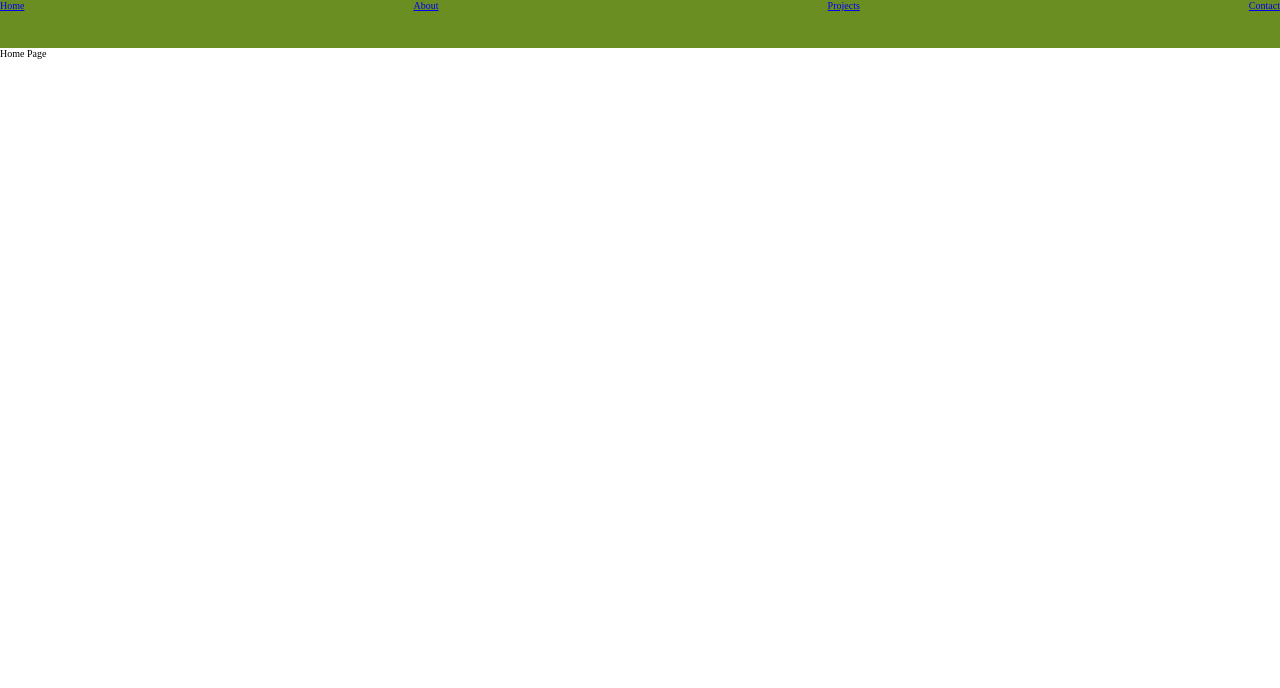
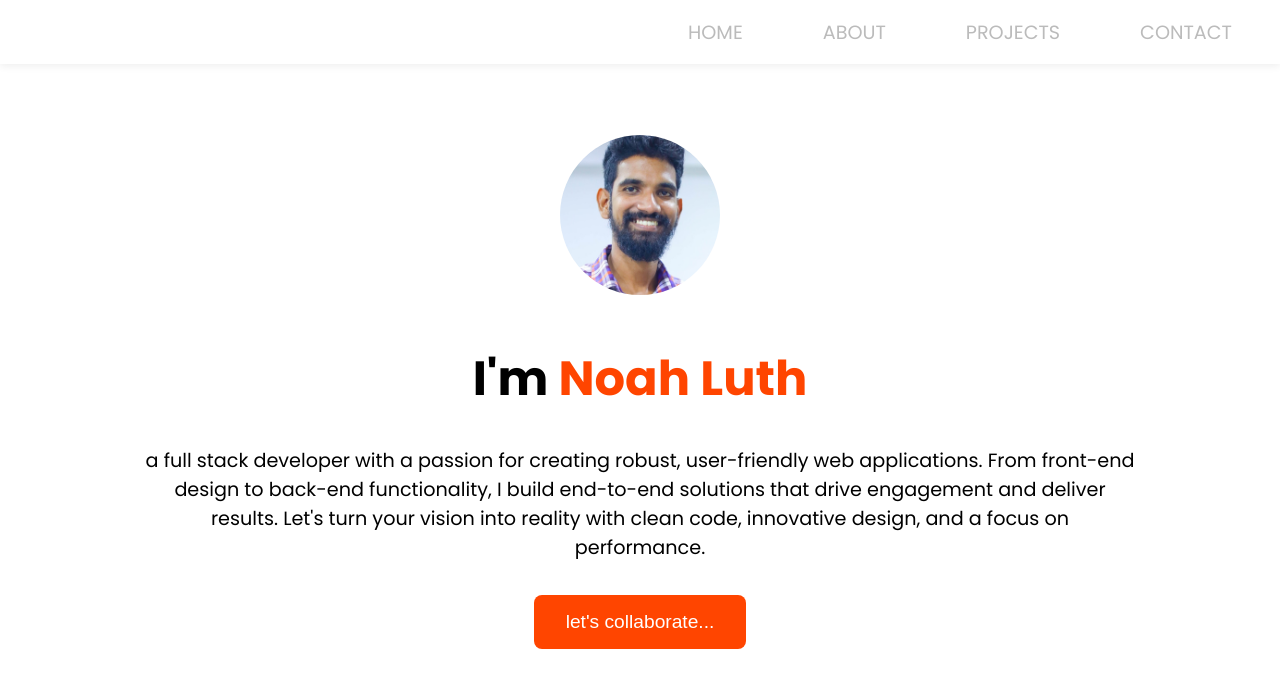
Before and after one commit to Sinna-Shan/Portfolio, a React (Vite) app in the folder portfolio/: page / in a window 1280 px wide. Shown: the top 688 px of the page. Built offline with nearby package versions, Linux system fonts and the light colour scheme.

Commit message:
home page and styles

```diff
--- a/portfolio/src/components/Nav/Nav.module.css
+++ b/portfolio/src/components/Nav/Nav.module.css
@@ -1,10 +1,33 @@
-.nav{
-    background-color: olivedrab;
-    height: 3rem;
+.nav {
+  position: sticky;
+  top: 0;
+  left: 0;
+  height: 4rem;
+  width: 100%;
+  display: flex;
+  align-items: center;
+  justify-content: right;
+  background-color: #fff;
+  box-shadow: 0 .1rem .5rem #eee;
 }
 
-.nav ul{
-    display: flex;
-    list-style: none;
-    justify-content: space-between;
+.nav ul {
+  display: flex;
+  list-style: none;
+  justify-content: space-between;
+  align-items: center;
+  font-size: 1.2rem;
+  width: 50%;
+  padding: 0 3rem;
 }
+
+.nav a:link,
+a:visited {
+  text-decoration: none;
+  text-transform: uppercase;
+  color: #bbb;
+}
+
+.nav :global(.active) {
+  color: orangered;
+}
--- a/portfolio/src/index.css
+++ b/portfolio/src/index.css
@@ -1,13 +1,16 @@
-*{
-    margin: 0;
-    padding: 0;
-    box-sizing: border-box;
+@import url("https://fonts.googleapis.com/css2?family=Poppins:ital,wght@0,100;0,200;0,300;0,400;0,500;0,600;0,700;0,800;0,900;1,100;1,200;1,300;1,400;1,500;1,600;1,700;1,800;1,900&family=Roboto:ital,wght@0,100;0,300;0,400;0,500;0,700;0,900;1,100;1,300;1,400;1,500;1,700;1,900&display=swap");
+
+* {
+  margin: 0;
+  padding: 0;
+  box-sizing: border-box;
 }
 
-html{
-
+html {
 }
 
-body{
-    font-size: 62.5%;
+body {
+  font-size: 62.5%;
+  font-family: "Poppins", sans-serif;
+  font-weight: 400;
 }
--- a/portfolio/src/pages/HomePage.jsx
+++ /dev/null
@@ -1,11 +0,0 @@
-import Nav from '../components/Nav/Nav'
-function HomePage() {
-    return (
-        <div>
-            <Nav/>
-            Home Page
-        </div>
-    )
-}
-
-export default HomePage
--- /dev/null
+++ b/portfolio/src/pages/home page/HomePage.jsx
@@ -0,0 +1,32 @@
+/* eslint-disable react/no-unescaped-entities */
+import { Link } from "react-router-dom";
+import Nav from "../../components/Nav/Nav";
+import styles from "./HomePage.module.css";
+
+function HomePage() {
+  return (
+    <main className={styles.home}>
+      <Nav />
+      <section className={styles.container}>
+        <div className={styles.imgContainer}>
+          <img src="my image cropped.jpg" alt="my image" />
+        </div>
+        <h1>
+          I'm <span>Noah Luth</span>
+        </h1>
+        <p>
+          a full stack developer with a passion for creating robust,
+          user-friendly web applications. From front-end design to back-end
+          functionality, I build end-to-end solutions that drive engagement and
+          deliver results. Let's turn your vision into reality with clean code,
+          innovative design, and a focus on performance.
+        </p>
+        <Link to="/contact" className={styles.btnLink}>
+          <button> let's collaborate...</button>
+        </Link>
+      </section>
+    </main>
+  );
+}
+
+export default HomePage;
--- /dev/null
+++ b/portfolio/src/pages/home page/HomePage.module.css
@@ -0,0 +1,70 @@
+.home {
+  display: flex;
+  flex-direction: column;
+  align-items: center;
+  justify-content: center;
+}
+
+.container {
+  min-height: 80vh;
+  display: flex;
+  flex-direction: column;
+  align-items: center;
+  justify-content: center;
+}
+
+.container h1 {
+  font-size: 3rem;
+  margin-bottom: 2rem;
+}
+
+.container span {
+  color: orangered;
+}
+
+.container p {
+  font-size: 1.2rem;
+  line-height: 1.5;
+  padding: 0 9rem;
+  text-align: center;
+}
+
+.container button {
+  margin-top: 2rem;
+  margin-bottom: 2rem;
+  padding: 1rem 2rem;
+  border: none;
+  border-radius: 0.5rem;
+  background-color: orangered;
+  color: white;
+  cursor: pointer;
+  font-size: 1.2rem;
+  transition: all 0.2s ease;
+}
+
+.container button:hover {
+  background-color: #fff;
+  box-shadow: inset 0 0 0 0.2rem orangered;
+  color: orangered;
+}
+
+.container .btnLink:link,
+.btnLink:visited {
+  text-decoration: none;
+  color: #fff;
+}
+
+.imgContainer {
+  margin-top: 3rem;
+  width: 10rem;
+  height: 10rem;
+  border-radius: 50%;
+  overflow: hidden;
+  margin-bottom: 3rem;
+}
+
+.imgContainer img {
+  width: 100%;
+  height: 100%;
+  object-fit: cover;
+}
```
Also changed, not shown: portfolio/src/App.jsx (+6 -6 lines), portfolio/public/my image cropped.jpg (added).
